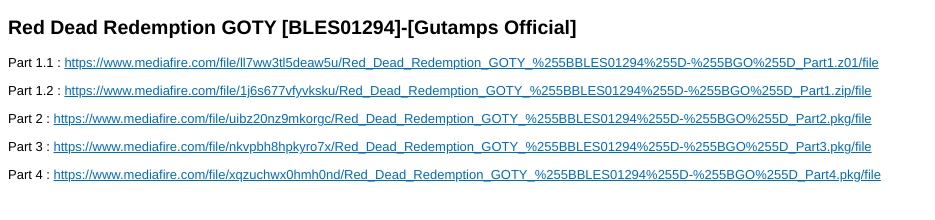
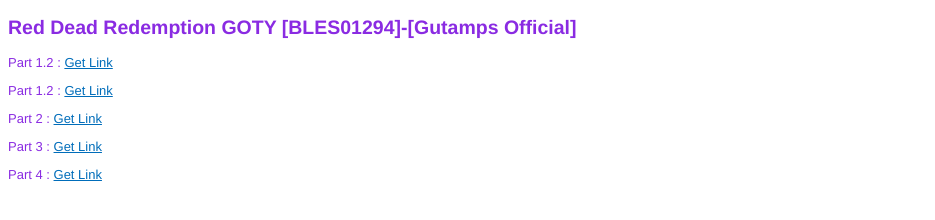
Before and after one commit to gutampsid/rdrggomf.github.io, a plain HTML site: page index.html in a window 1280 px wide. Shown: the whole page, without its empty margins (0-935 px from the left). Drawn offline with Linux system fonts and the light colour scheme.

Commit message:
Update index.html

```diff
--- a/index.html
+++ b/index.html
@@ -6,24 +6,15 @@
         body, table { font-family: Helvetica, Arial, sans-serif; font-size: 13px; }
         a { color: #006DBA; }
     </style>
-    <!--NUMBER--37ktff7a--NUMBER-->
-    <!--TYPE--RichText--TYPE-->
-    <!--PERMISSION--Readonly--PERMISSION-->
-    <!--ACCESS--Public--ACCESS-->
-    <!--PASSWORD----PASSWORD-->
-    <!--STATUS--Active--STATUS-->
-    <!--QUICKEDIT--False--QUICKEDIT-->
-    <!--QUICKEDITPASSWORD----QUICKEDITPASSWORD-->
-    <!--DATECREATED--2022-04-03 09:22:44--DATECREATED-->
-    <!--DATEUPDATED--2022-04-03 12:52:58--DATEUPDATED-->
-    <!--LABELS--MediaFire--LABELS-->
 </head>
 <body>
 <h2>Red Dead Redemption GOTY [BLES01294]-[Gutamps Official]</h2>
-<anotepad><p>Part 1.1 : <a href="https://www.mediafire.com/file/ll7ww3tl5deaw5u/Red_Dead_Redemption_GOTY_%255BBLES01294%255D-%255BGO%255D_Part1.z01/file" target="_blank" rel="noopener">https://www.mediafire.com/file/ll7ww3tl5deaw5u/Red_Dead_Redemption_GOTY_%255BBLES01294%255D-%255BGO%255D_Part1.z01/file</a></p>
-<p>Part 1.2 : <a href="https://www.mediafire.com/file/1j6s677vfyvksku/Red_Dead_Redemption_GOTY_%255BBLES01294%255D-%255BGO%255D_Part1.zip/file" target="_blank" rel="noopener">https://www.mediafire.com/file/1j6s677vfyvksku/Red_Dead_Redemption_GOTY_%255BBLES01294%255D-%255BGO%255D_Part1.zip/file</a></p>
-<p>Part 2 : <a href="https://www.mediafire.com/file/uibz20nz9mkorgc/Red_Dead_Redemption_GOTY_%255BBLES01294%255D-%255BGO%255D_Part2.pkg/file" target="_blank" rel="noopener">https://www.mediafire.com/file/uibz20nz9mkorgc/Red_Dead_Redemption_GOTY_%255BBLES01294%255D-%255BGO%255D_Part2.pkg/file</a></p>
-<p>Part 3 : <a href="https://www.mediafire.com/file/nkvpbh8hpkyro7x/Red_Dead_Redemption_GOTY_%255BBLES01294%255D-%255BGO%255D_Part3.pkg/file" target="_blank" rel="noopener">https://www.mediafire.com/file/nkvpbh8hpkyro7x/Red_Dead_Redemption_GOTY_%255BBLES01294%255D-%255BGO%255D_Part3.pkg/file</a></p>
-<p>Part 4 : <a href="https://www.mediafire.com/file/xqzuchwx0hmh0nd/Red_Dead_Redemption_GOTY_%255BBLES01294%255D-%255BGO%255D_Part4.pkg/file" target="_blank" rel="noopener">https://www.mediafire.com/file/xqzuchwx0hmh0nd/Red_Dead_Redemption_GOTY_%255BBLES01294%255D-%255BGO%255D_Part4.pkg/file</a></p></anotepad>
+    <style> body { color: blueviolet };
+    </style>
+<p>Part 1.2 : <a href="https://www.mediafire.com/file/8c1ovtmsr8nnhcl/Red_Dead_Redemption_GOTY_%255BBLES01294%255D-%255BGO%255D_Part1.part1.rar/file" target="_blank" rel="noopener">Get Link</a></p>
+<p>Part 1.2 : <a href="https://www.mediafire.com/file/ypwxv2r9d7f1svl/Red_Dead_Redemption_GOTY_%255BBLES01294%255D-%255BGO%255D_Part1.part2.rar/file" target="_blank" rel="noopener">Get Link</a></p>
+<p>Part 2 : <a href="https://www.mediafire.com/file/uibz20nz9mkorgc/Red_Dead_Redemption_GOTY_%255BBLES01294%255D-%255BGO%255D_Part2.pkg/file" target="_blank" rel="noopener">Get Link</a></p>
+<p>Part 3 : <a href="https://www.mediafire.com/file/nkvpbh8hpkyro7x/Red_Dead_Redemption_GOTY_%255BBLES01294%255D-%255BGO%255D_Part3.pkg/file" target="_blank" rel="noopener">Get Link</a></p>
+<p>Part 4 : <a href="https://www.mediafire.com/file/xqzuchwx0hmh0nd/Red_Dead_Redemption_GOTY_%255BBLES01294%255D-%255BGO%255D_Part4.pkg/file" target="_blank" rel="noopener">Get Link</a></p>
 </body>
 </html>
```
